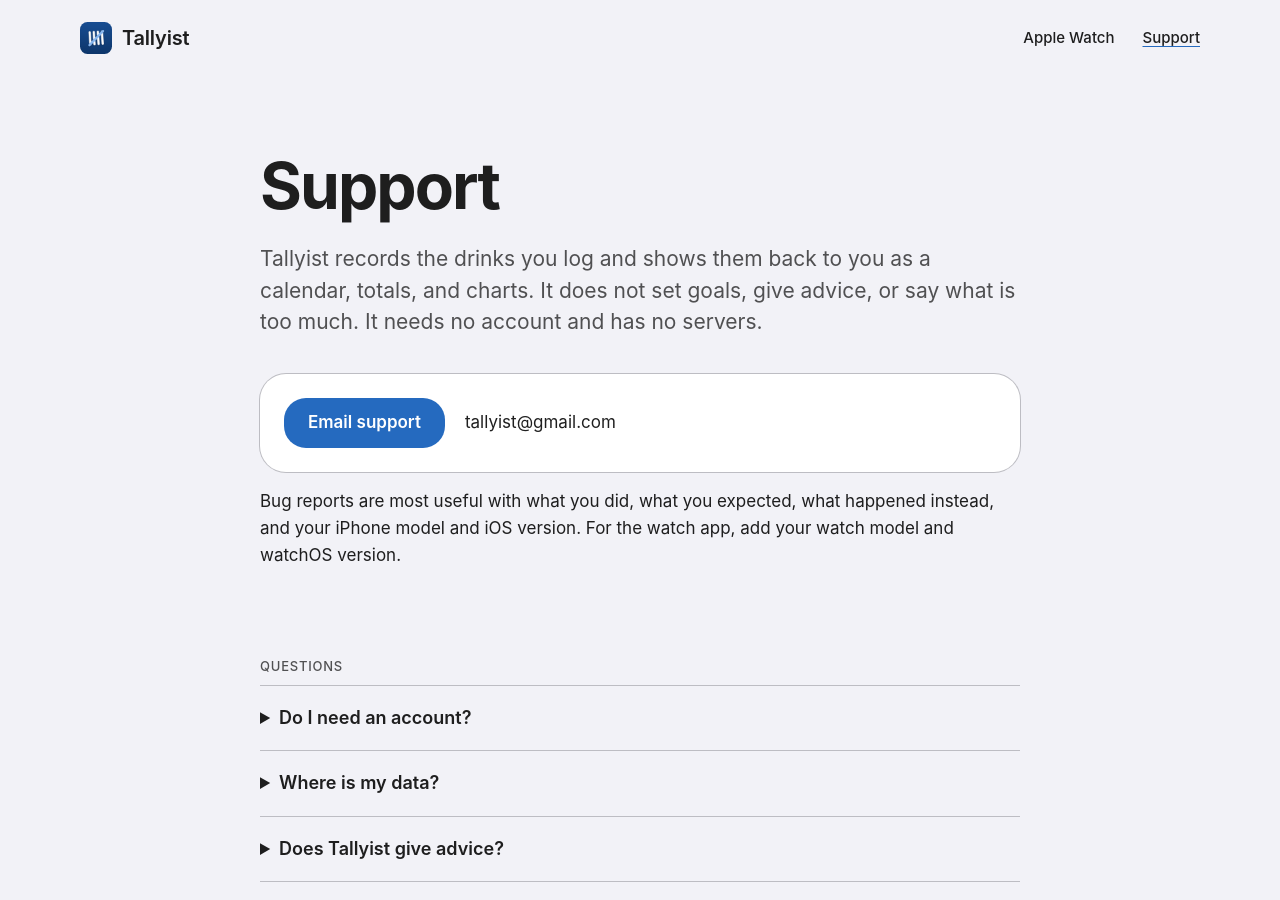
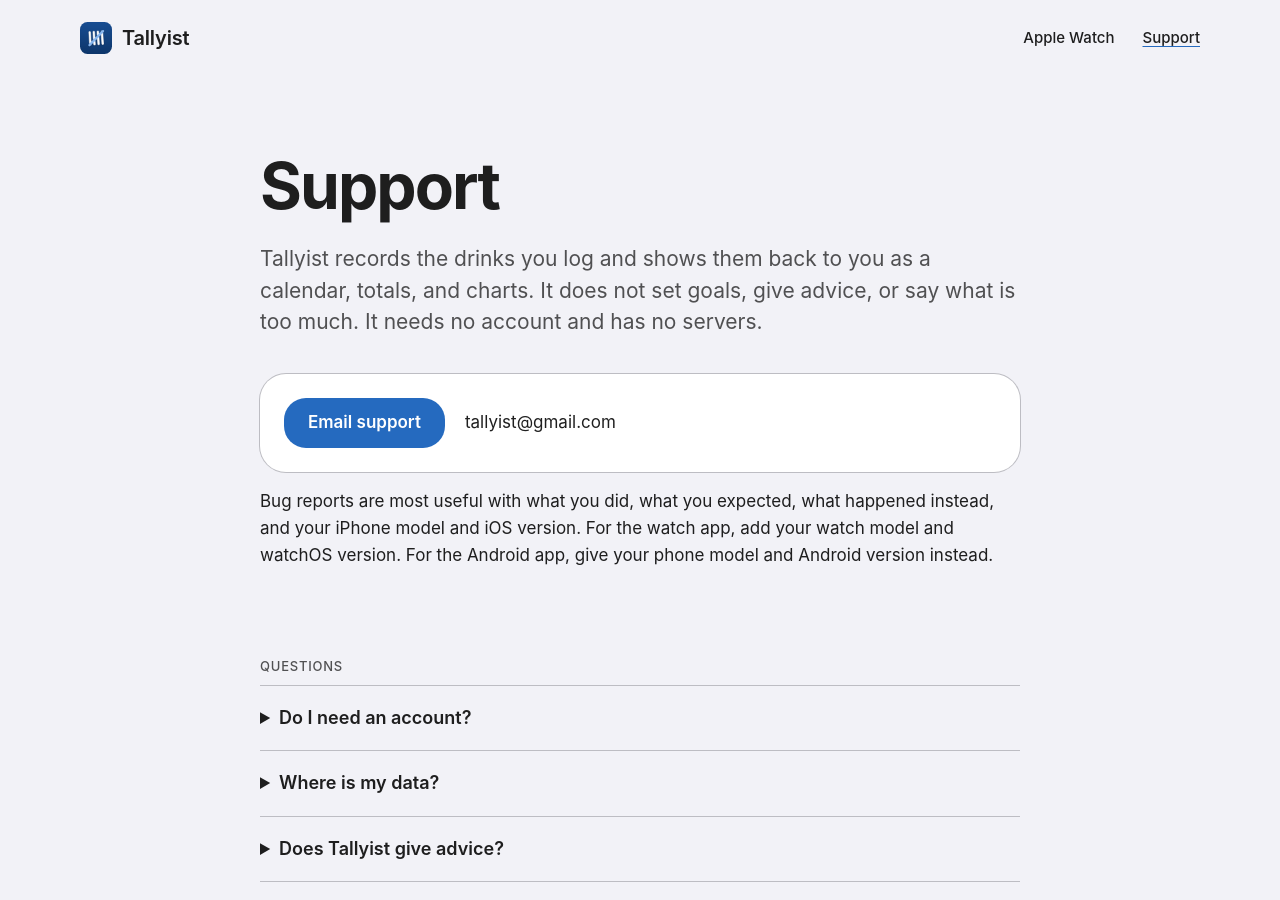
Before and after one commit to semmes/Tallyist, a Jekyll site: the page built from support.md, in a window 1280 px wide and 900 px high. Built offline with Jekyll 4.4.1, drawn with Linux system fonts in a browser that asks for light colours.

Commit message:
Mirror the published documents from the app repository
Generated from docs/ in semmes/DrinkTracker@c21c76c by
.github/scripts/mirror_docs.py. The bodies are canonical there; the
Jekyll front matter is added here, and the privacy policy's web-only
lines replace their canonical ones (ADR-0024).

```diff
--- a/support.md
+++ b/support.md
@@ -21,7 +21,8 @@ It needs no account and has no servers.
 
 Bug reports are most useful with what you did, what you expected, what happened
 instead, and your iPhone model and iOS version. For the watch app, add your
-watch model and watchOS version.
+watch model and watchOS version.{% if android %}
+For the Android app, give your phone model and Android version instead.{% endif %}
 
 ## Questions
 
```
